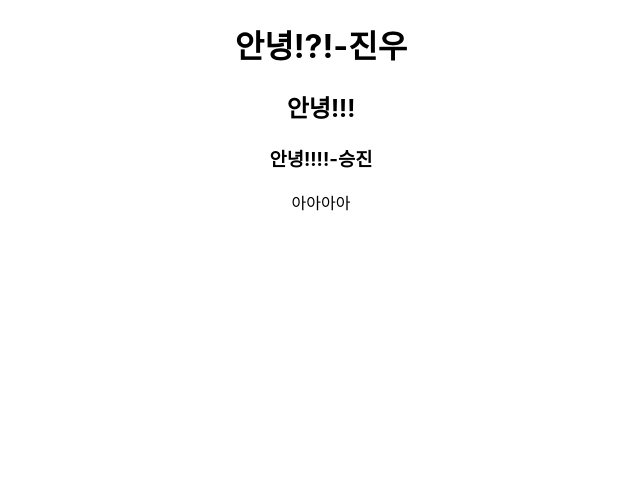
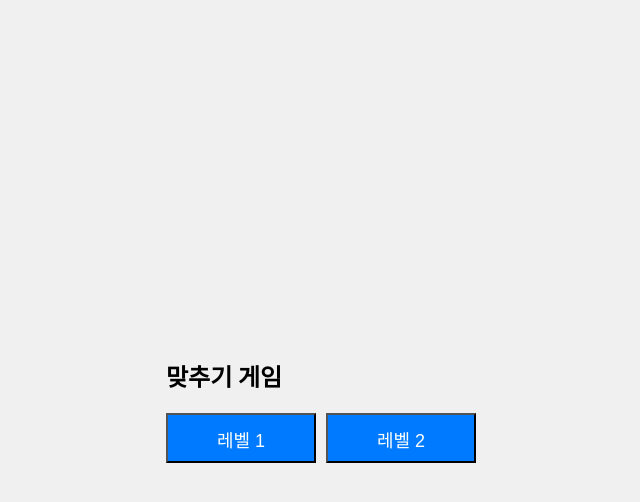
Before and after one commit to mnyu123/HiKo, a React (Create React App) app: page / in a window 1280 px wide. Shown: the top 502 px of the page, without its empty margins (319-959 px from the left). Built offline with nearby package versions, Linux system fonts and the light colour scheme.

Commit message:
첫번째 페이지 커밋

```diff
--- a/package.json
+++ b/package.json
@@ -35,5 +35,5 @@
       "last 1 safari version"
     ]
   },
-  "homepage" : "https://Torku7.github.io/HiKo"
+  "homepage": "https://Torku7.github.io/HiKo"
 }
--- a/src/App.css
+++ b/src/App.css
@@ -1,38 +1,46 @@
-.App {
-  text-align: center;
-}
-
-.App-logo {
-  height: 40vmin;
-  pointer-events: none;
-}
-
-@media (prefers-reduced-motion: no-preference) {
-  .App-logo {
-    animation: App-logo-spin infinite 20s linear;
-  }
-}
-
-.App-header {
-  background-color: #282c34;
-  min-height: 100vh;
+body {
   display: flex;
   flex-direction: column;
   align-items: center;
   justify-content: center;
-  font-size: calc(10px + 2vmin);
-  color: white;
+  height: 100vh;
+  margin: 0;
+  background-color: #f0f0f0;
 }
 
-.App-link {
-  color: #61dafb;
+.logo {
+  width: 100px;
+  height: 100px;
+  background-size: cover;
 }
 
-@keyframes App-logo-spin {
-  from {
-    transform: rotate(0deg);
-  }
-  to {
-    transform: rotate(360deg);
-  }
+.game-title {
+  font-size: 24px;
+  margin-top: 20px;
 }
+
+.level-buttons {
+  display: flex;
+  flex-direction: row;
+  margin-top: 20px;
+}
+
+.level-button {
+  width: 150px;
+  height: 50px;
+  background-color: #007bff;
+  color: white;
+  font-size: 18px;
+  text-align: center;
+  line-height: 50px;
+  margin-right: 10px;
+  cursor: pointer;
+}
+
+.level-button:last-child {
+  margin-right: 0;
+}
+
+.level-button:hover {
+  background-color: #0056b3;
+}
--- a/src/App.js
+++ b/src/App.js
@@ -1,14 +1,21 @@
-import logo from './logo.svg';
-import './App.css';
+import logo from "./logo.svg";
+import "./App.css";
 
 function App() {
   return (
-    <div className="App">
-      <h1>안녕!?!-진우</h1>
-      <h2>안녕!!!</h2>
-      <h3>안녕!!!!-승진</h3>
-      <p>아아아아</p>
-    </div>
+    <body>
+      <div className="App">
+        <h1 class="game-title">맞추기 게임</h1>
+        <div class="level-buttons">
+          <button class="level-button" onclick="selectLevel(1)">
+            레벨 1
+          </button>
+          <button class="level-button" onclick="selectLevel(2)">
+            레벨 2
+          </button>
+        </div>
+      </div>
+    </body>
   );
 }
 
```
